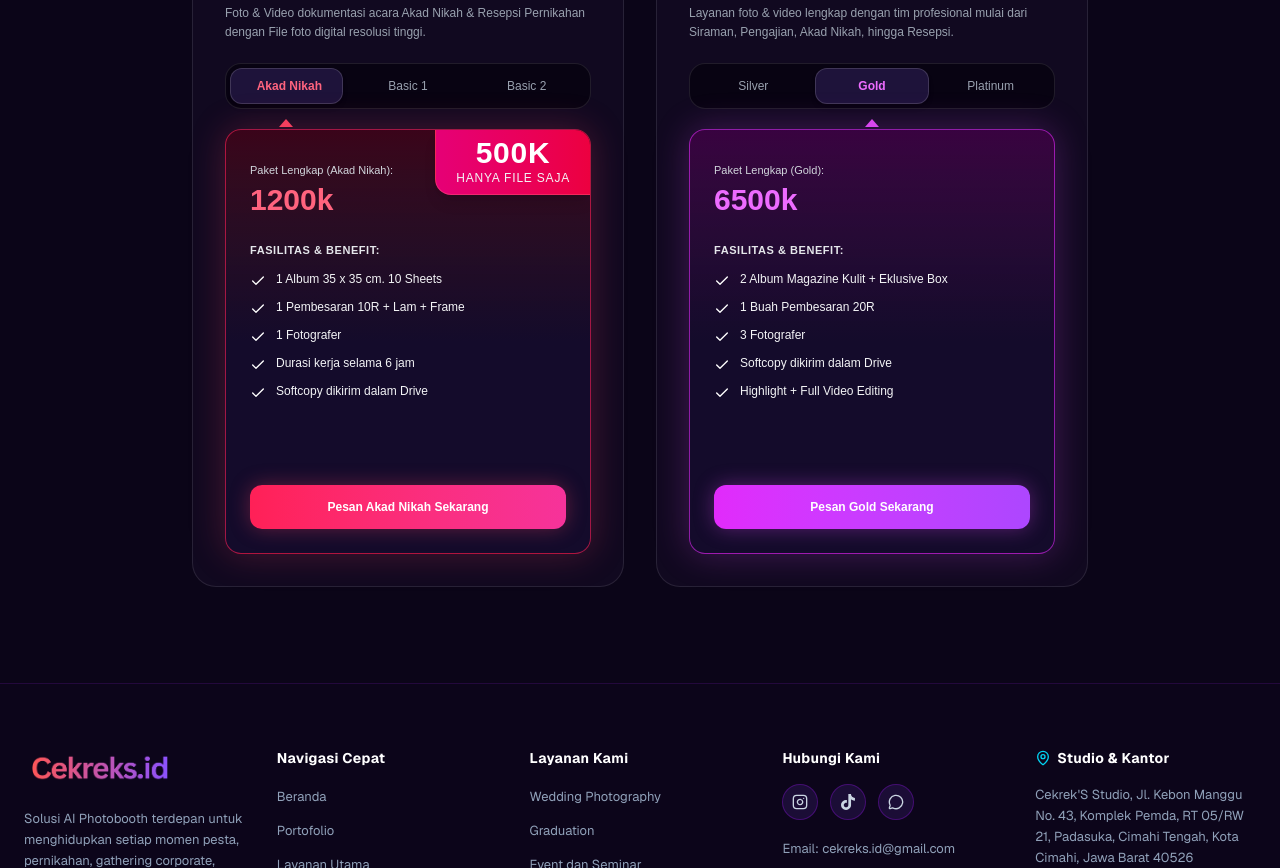
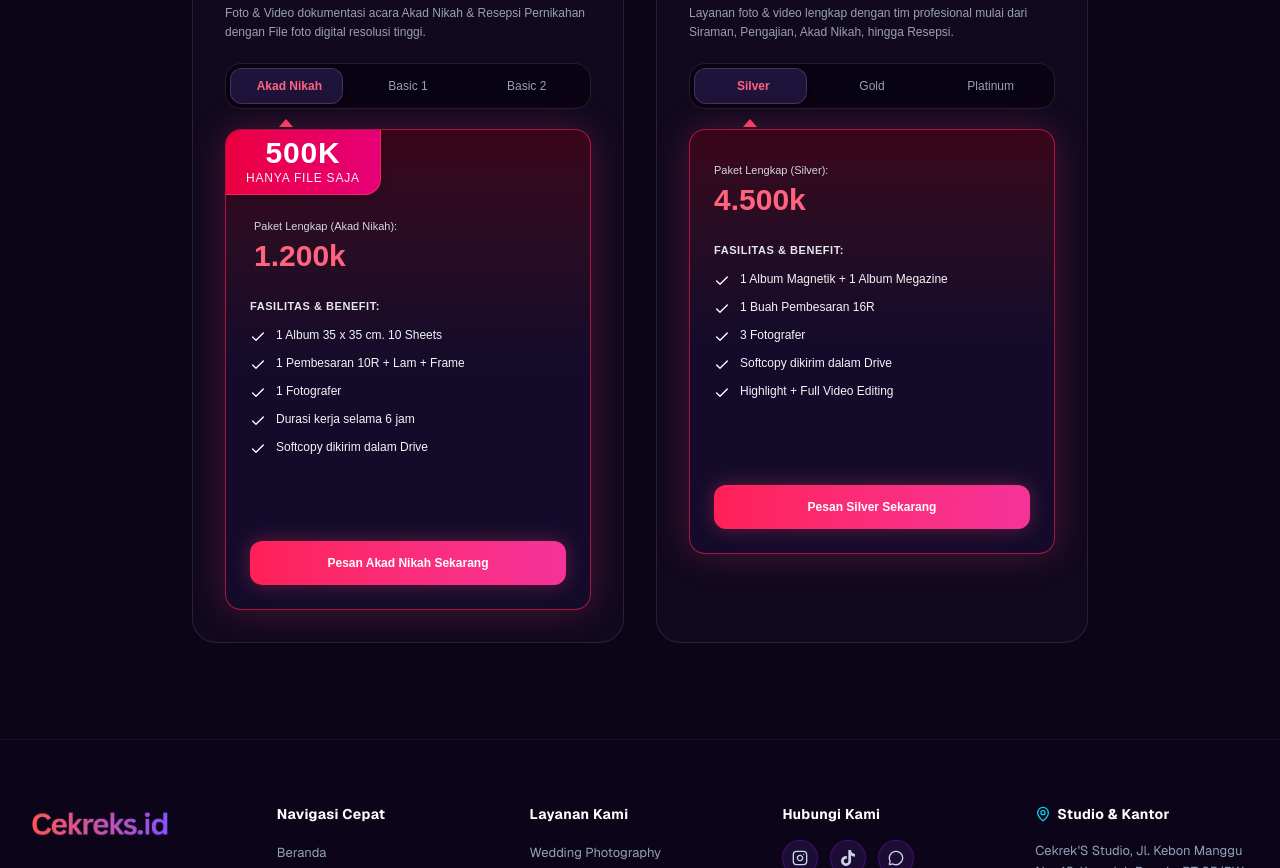
Before and after one commit to MuhammadRevy49/web-cekreks, a Next.js app: page /layanan/wedding in a window 1280 px wide. Shown: the part 2360-3228 px from the top of the page. Built offline with nearby package versions, Linux system fonts and the light colour scheme.

Commit message:
:hammer: perbaikan margin card wedding basic

```diff
--- a/src/components/wedding/WeddingPricing.tsx
+++ b/src/components/wedding/WeddingPricing.tsx
@@ -7,7 +7,7 @@ import { WEDDING_PACKAGES } from "@/constants/weddingData";
 export default function WeddingPricing() {
   const [selectedTiers, setSelectedTiers] = useState<Record<number, number>>({
     0: 0,
-    1: 1, // default ke Gold/Tier 2 untuk paket kedua
+    1: 0, // default ke Gold/Tier 2 untuk paket kedua
   });
 
   const handleSelectTier = (catIndex: number, tierIndex: number) => {
@@ -131,7 +131,7 @@ export default function WeddingPricing() {
 
                 {/* Container utama card pembungkus dengan panah di luarnya */}
                 <div className="relative mt-3">
-                  {/* Panah (Arrow Pointer) diposisikan di luar kotak overflow agar tidak terpotong */}
+                  {/* Panah (Arrow Pointer) diposisikan di luar kotak card */}
                   <div
                     className="absolute -top-2.5 w-0 h-0 border-l-[7px] border-l-transparent border-r-[7px] border-r-transparent border-b-[8px] transition-all duration-300 ease-in-out z-30"
                     style={{
@@ -141,19 +141,19 @@ export default function WeddingPricing() {
                     }}
                   ></div>
 
-                  {/* Kotak Pembungkus (Wrapper Box) Harga & Benefit */}
-                  <div className={`relative rounded-2xl p-5 sm:p-6 border transition-all duration-500 overflow-hidden ${theme.boxBg}`}>
+                  {/* Kotak Pembungkus (Wrapper Box) dengan rounded-tl-2xl & overflow-hidden agar sudut label ikut melengkung */}
+                  <div className={`relative rounded-2xl rounded-tl-2xl p-5 sm:p-6 border transition-all duration-500 overflow-hidden ${theme.boxBg}`}>
 
-                    {/* Label Pita Melipat di Pojok Kanan Atas (Khusus Akad) */}
+                    {/* Label Pita Melipat di Pojok Kiri Atas (Khusus Akad) */}
                     {isAkadTab && (
-                      <div className="absolute top-0 right-0 bg-gradient-to-l from-rose-600 to-pink-600 text-white px-5 py-2 rounded-bl-2xl shadow-lg tracking-wider uppercase border-l border-b border-rose-400/40 z-20 flex flex-col items-center">
+                      <div className="absolute top-0 left-0 bg-gradient-to-r from-rose-600 to-pink-600 text-white px-5 py-2 rounded-br-2xl shadow-lg tracking-wider uppercase border-r border-b border-rose-400/40 z-20 flex flex-col items-center">
                         <span className="text-2xl sm:text-3xl font-black leading-none">500K</span>
                         <span className="text-xs text-gray-100 font-normal mt-0.5">Hanya File Saja</span>
                       </div>
                     )}
 
-                    {/* Bagian Harga */}
-                    <div className={`mb-6 pt-2 ${isAkadTab ? 'pr-2' : ''}`}>
+                    {/* Bagian Harga dengan padding atas agar tidak tertimpa label */}
+                    <div className={`mb-6 pt-2 ${isAkadTab ? 'mt-16 sm:mt-14 pl-1' : ''}`}>
                       <span className="text-[11px] text-gray-300 block font-medium">
                         Paket Lengkap ({currentPlan.name}):
                       </span>
@@ -190,7 +190,6 @@ export default function WeddingPricing() {
                     </a>
                   </div>
                 </div>
-
               </div>
             </div>
           );
--- a/src/constants/weddingData.ts
+++ b/src/constants/weddingData.ts
@@ -51,7 +51,7 @@ export const WEDDING_PACKAGES: WeddingPackage[] = [
       {
         id: "akad-nikah",
         name: "Akad Nikah",
-        price: "1200k",
+        price: "1.200k",
         features: [
           "1 Album 35 x 35 cm. 10 Sheets",
           "1 Pembesaran 10R + Lam + Frame",
@@ -63,7 +63,7 @@ export const WEDDING_PACKAGES: WeddingPackage[] = [
       {
         id: "basic-1",
         name: "Basic 1",
-        price: "2000k",
+        price: "2.000k",
         features: [
           "1 Album 35 x 35 cm. 15 Sheets",
           "1 Pembesaran 12R + Lam + Frame",
@@ -75,7 +75,7 @@ export const WEDDING_PACKAGES: WeddingPackage[] = [
       {
         id: "basic-2",
         name: "Basic 2",
-        price: "3500k",
+        price: "3.500k",
         features: [
           "1 Album Magazine Kolase Digital",
           "1 Pembesaran 16R + Lam + Frame",
@@ -95,7 +95,7 @@ export const WEDDING_PACKAGES: WeddingPackage[] = [
       {
         id: "prem-1",
         name: "Silver",
-        price: "4500k",
+        price: "4.500k",
         features: [
           "1 Album Magnetik + 1 Album Megazine",
           "1 Buah Pembesaran 16R",
@@ -107,7 +107,7 @@ export const WEDDING_PACKAGES: WeddingPackage[] = [
       {
         id: "prem-2",
         name: "Gold",
-        price: "6500k",
+        price: "6.500k",
         features: [
           "2 Album Magazine Kulit + Eklusive Box",
           "1 Buah Pembesaran 20R",
@@ -119,47 +119,13 @@ export const WEDDING_PACKAGES: WeddingPackage[] = [
       {
         id: "prem-3",
         name: "Platinum",
-        price: "8000k",
+        price: "8.000k",
         features: [
           "2 Album Magazine Kulit + Eklusive Box",
           "2 Buah Pembesaran 20R",
           "4 Fotografer + Kamera Drone",
           "Softcopy dikirim dalam Drive",
           "Highlight + Full Video Editing",
-        ],
-      },
-    ],
-  },
-  {
-    categoryName: "EXCLUSIVE WEDDING",
-    tagline: "Paket all-in komplit dari hulu ke hilir",
-    popular: false,
-    desc: "Mendokumentasikan komplit dari prewed hingga wedding day dengan standar sinematik dan drone aerial.",
-    tiers: [
-      {
-        id: "exc-1",
-        name: "Exclusive 1",
-        price: "Rp 7.500.000",
-        features: [
-          "Pembesaran Frewed Fotografi 1 pcs",
-          "Cinematic Prewed Highlight",
-          "Full Shooting semua Agenda Acara",
-          "Exclusive Box Album",
-          "Didukung perlengkapan Kamera Drone",
-          "Master File dikirim seluruhnya lewat Drive",
-        ],
-      },
-      {
-        id: "exc-2",
-        name: "Exclusive 2",
-        price: "Rp 8.500.000",
-        features: [
-          "Pembesaran Frewed Fotografi 2 pcs",
-          "Cinematic Prewed Highlight",
-          "Full Shooting semua Agenda Acara",
-          "Exclusive Box Album lengkap",
-          "Didukung perlengkapan Kamera Drone",
-          "Master File dikirim seluruhnya lewat Drive",
         ],
       },
     ],
```
